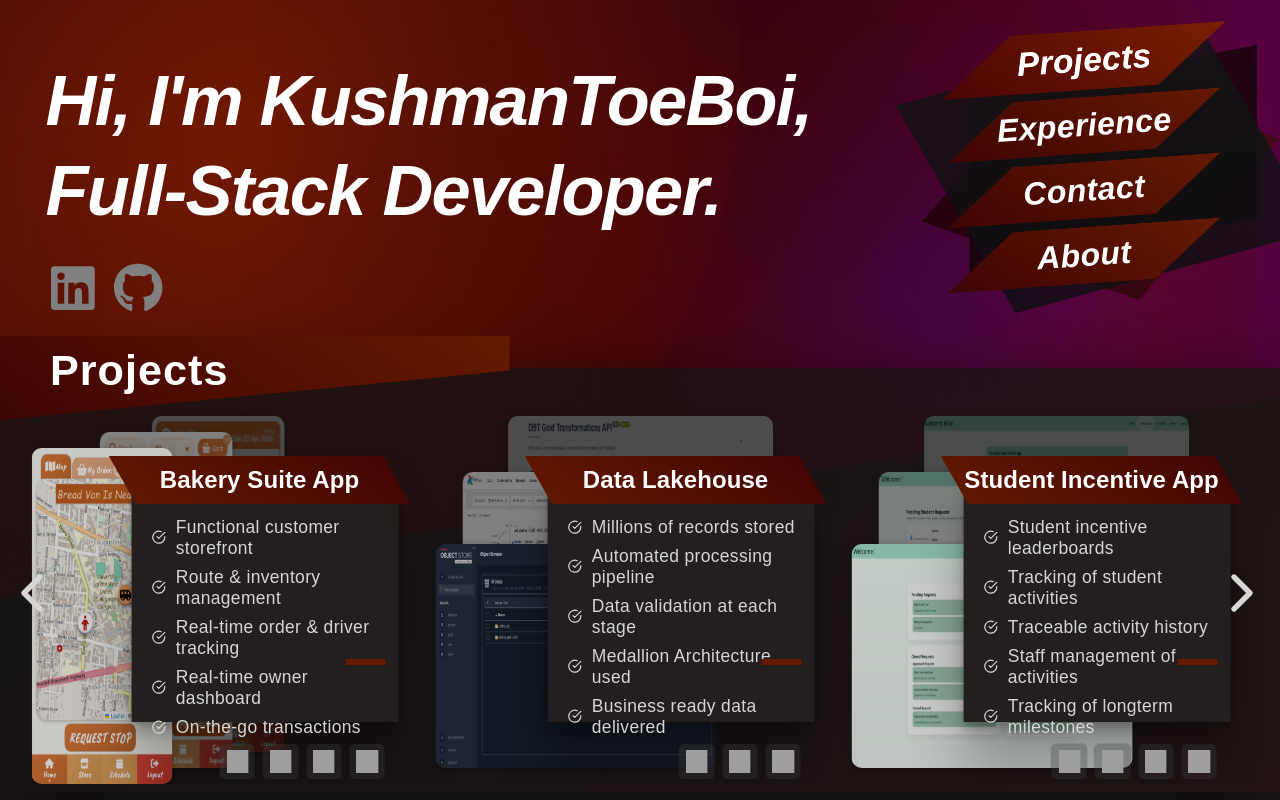
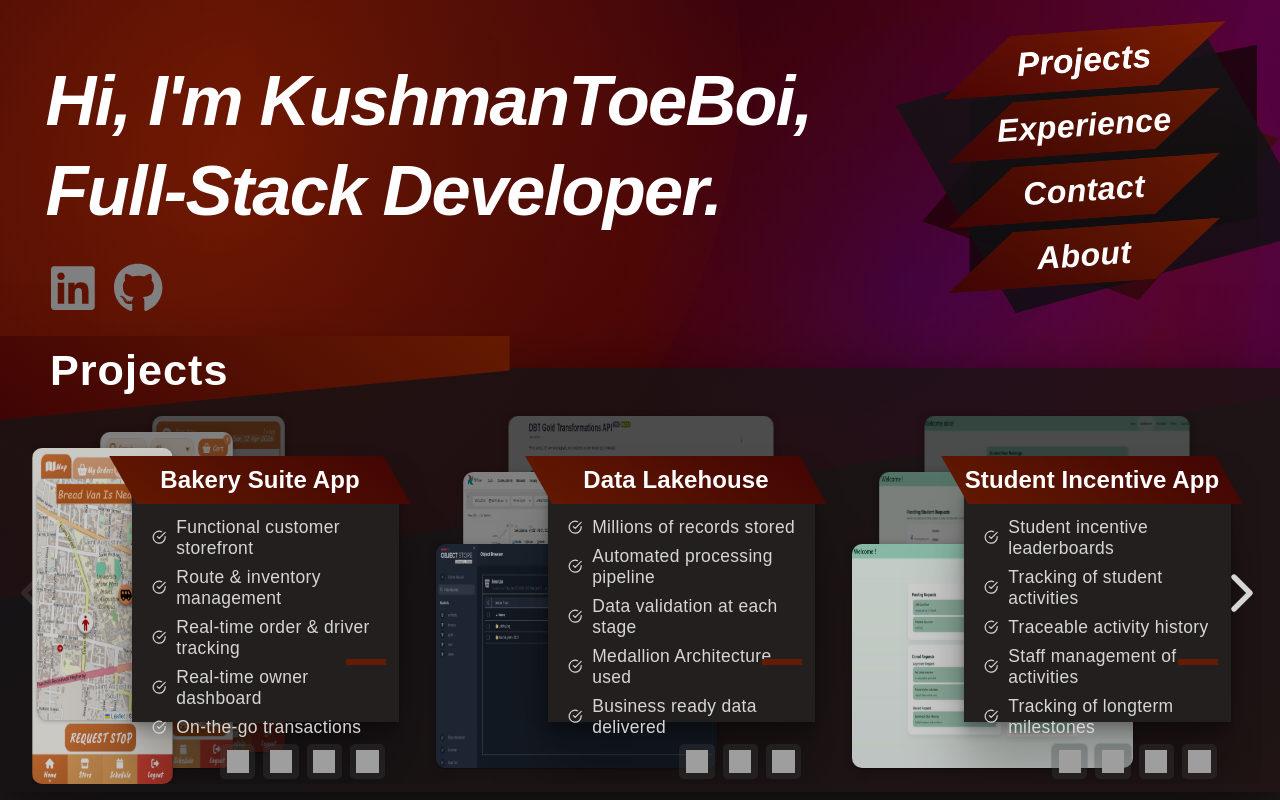
Before and after one commit to DatDereDaag/Portfolio, a React (Vite) app: page / in a window 1280 px wide. Shown: the top 800 px of the page. Built offline with nearby package versions, Linux system fonts and the light colour scheme; grey boxes are pictures that could not be loaded; a web font is replaced by a local one.

Commit message:
added: scrollbar arrow dynamic greying out

```diff
--- a/src/Components/Content Slider/index.scss
+++ b/src/Components/Content Slider/index.scss
@@ -74,18 +74,25 @@
 
       z-index: 5;
 
+      &.disabled {
+        color: rgba(255, 255, 255, 0.1);
+        filter: none;
+        box-shadow: none;
+      }
+
+      &.enabled {
         &:hover {
           cursor: pointer;
           transform: scale(1.2);
           filter: brightness(1.2);
 
-        background: #fa0a0a;
           background: radial-gradient(
             circle,
             rgba(147, 145, 145, 0.188) 1%,
             rgba(18, 15, 15, 0) 51%,
             rgba(28, 26, 26, 0) 100%
           );
+        }
       }
 
       &.left {
--- a/src/Components/Content Slider/index.tsx
+++ b/src/Components/Content Slider/index.tsx
@@ -2,7 +2,7 @@ import ProjectCard from "../Project Card";
 import "./index.scss";
 import { AnimatePresence, motion } from "framer-motion";
 
-import { useRef } from "react";
+import { useRef, useState } from "react";
 import { FiChevronLeft, FiChevronRight } from "react-icons/fi";
 
 import projects from "../../data/projects.json";
@@ -14,6 +14,18 @@ interface ContentSliderProps {
 
 function ContentSlider({ selected }: ContentSliderProps) {
   const sliderRef = useRef<HTMLDivElement>(null);
+
+  const [atStart, setAtStart] = useState(true);
+  const [atEnd, setAtEnd] = useState(false);
+
+  function checkScroll() {
+    if (!sliderRef.current) return;
+
+    const { scrollLeft, scrollWidth, clientWidth } = sliderRef.current;
+
+    setAtStart(scrollLeft <= 0);
+    setAtEnd(scrollLeft + clientWidth >= scrollWidth - 1);
+  }
 
   function scroll(direction: "left" | "right") {
     if (!sliderRef.current) return;
@@ -44,13 +56,19 @@ function ContentSlider({ selected }: ContentSliderProps) {
       </h1>
       <div className="divider"></div>
       <div className="content-background">
-        <button className="slider-arrow left" onClick={() => scroll("left")}>
+        <button
+          className={`slider-arrow left ${atStart ? "disabled" : "enabled"}`}
+          onClick={() => scroll("left")}
+        >
           <FiChevronLeft />
         </button>
-        <button className="slider-arrow right" onClick={() => scroll("right")}>
+        <button
+          className={`slider-arrow right ${atEnd ? "disabled" : "enabled"}`}
+          onClick={() => scroll("right")}
+        >
           <FiChevronRight />
         </button>
-        <div className="slider" ref={sliderRef}>
+        <div className="slider" ref={sliderRef} onScroll={checkScroll}>
           {(projects as Project[]).map((project) => (
             <ProjectCard key={project.id} project={project} />
           ))}
--- a/src/data/projects.json
+++ b/src/data/projects.json
@@ -52,5 +52,23 @@
       "src/assets/images/projects/StudentIncentive/staff_requests.png",
       "src/assets/images/projects/StudentIncentive/student_leaderboards.png"
     ]
+  },
+  {
+    "id": "student-incentive",
+    "title": "Student Incentive App",
+    "cardType": "desktop",
+    "bullets": [
+      "Student incentive leaderboards",
+      "Tracking of student activities",
+      "Traceable activity history",
+      "Staff management of activities",
+      "Tracking of longterm milestones"
+    ],
+    "tags": ["flask", "javascript", "html", "css"],
+    "cardImages": [
+      "src/assets/images/projects/StudentIncentive/student_home.png",
+      "src/assets/images/projects/StudentIncentive/staff_requests.png",
+      "src/assets/images/projects/StudentIncentive/student_leaderboards.png"
+    ]
   }
 ]
```
Lines whose indentation alone changed are shown as unchanged.
